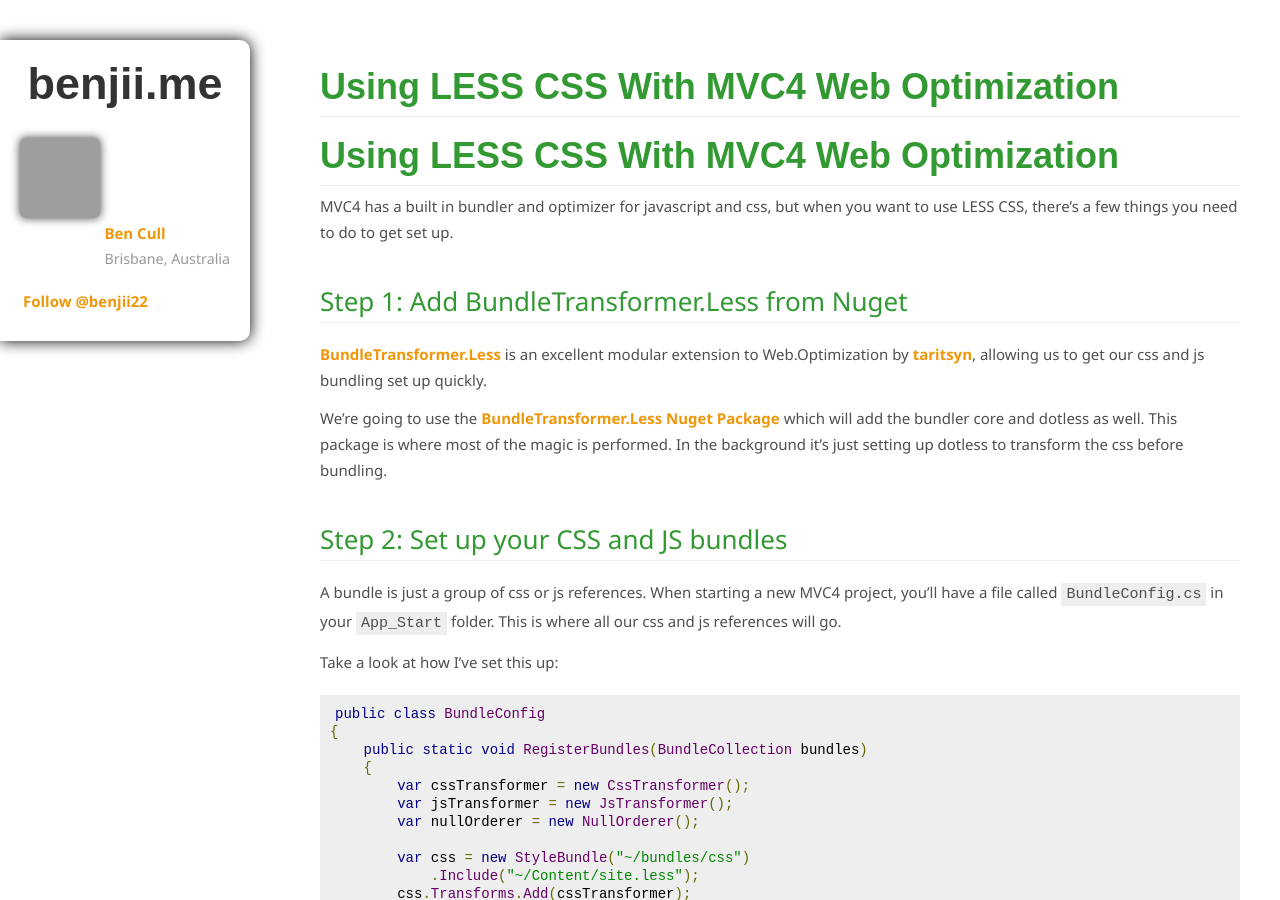
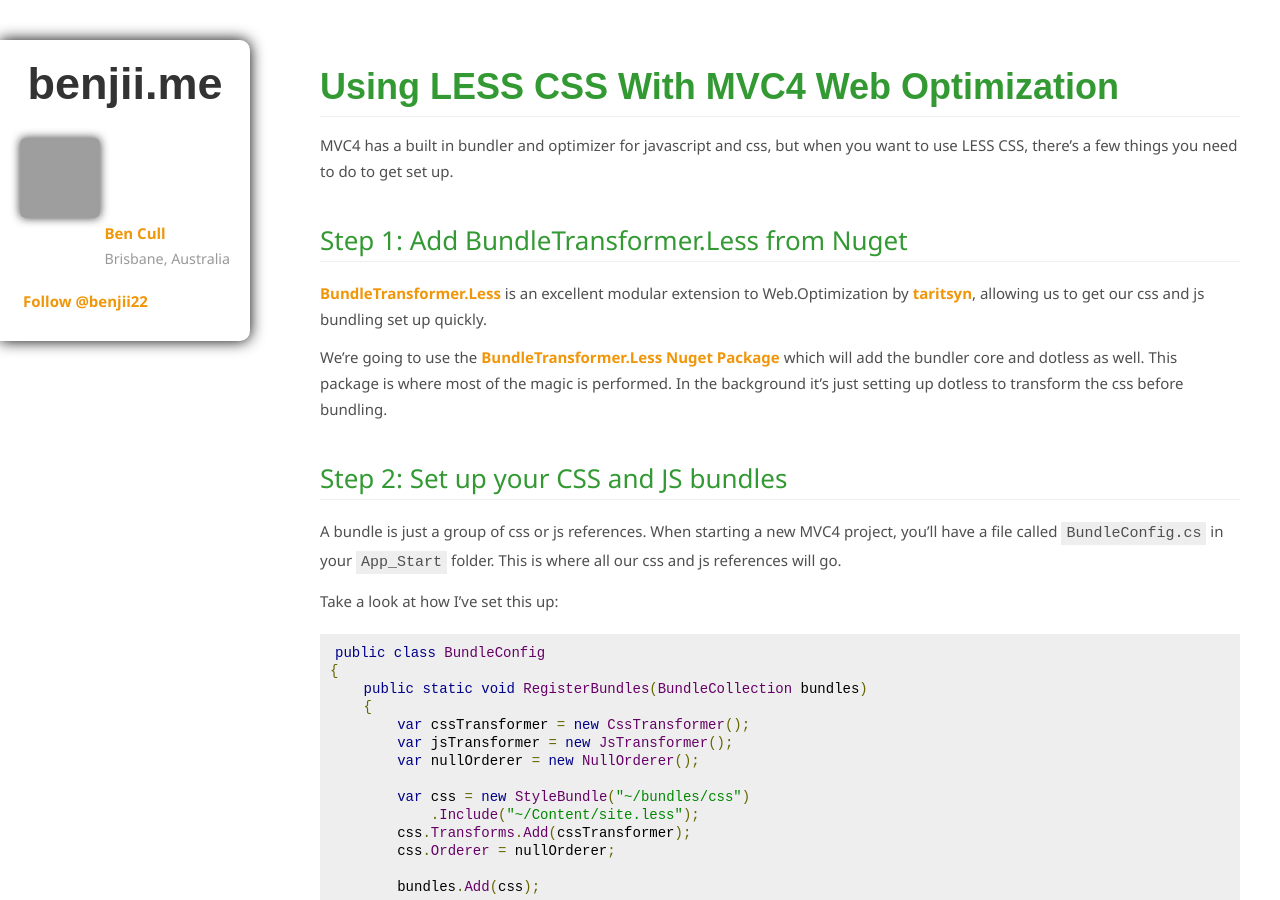
Before and after one commit to bjcull/bjcull.github.com, a Jekyll site: the page built from _posts/2012-10-01-using-less-css-with-mvc4-web-optimization.md, in a window 1280 px wide and 900 px high. Built offline with Jekyll 4.4.1, drawn with Linux system fonts in a browser that asks for light colours; nearby versions of some CDN libraries; comment, search, counter and statistics services are not loaded; grey boxes are pictures that could not be loaded.

Commit message:
Updated _posts/2012-10-01-using-less-css-with-mvc4-web-optimization.md

```diff
--- a/_posts/2012-10-01-using-less-css-with-mvc4-web-optimization.md
+++ b/_posts/2012-10-01-using-less-css-with-mvc4-web-optimization.md
@@ -4,8 +4,6 @@
 layout: post
 published: true
 ---
-
-# Using LESS CSS With MVC4 Web Optimization
 
 MVC4 has a built in bundler and optimizer for javascript and css, but when you want to use LESS CSS, there's a few things you need to do to get set up.
 
```
